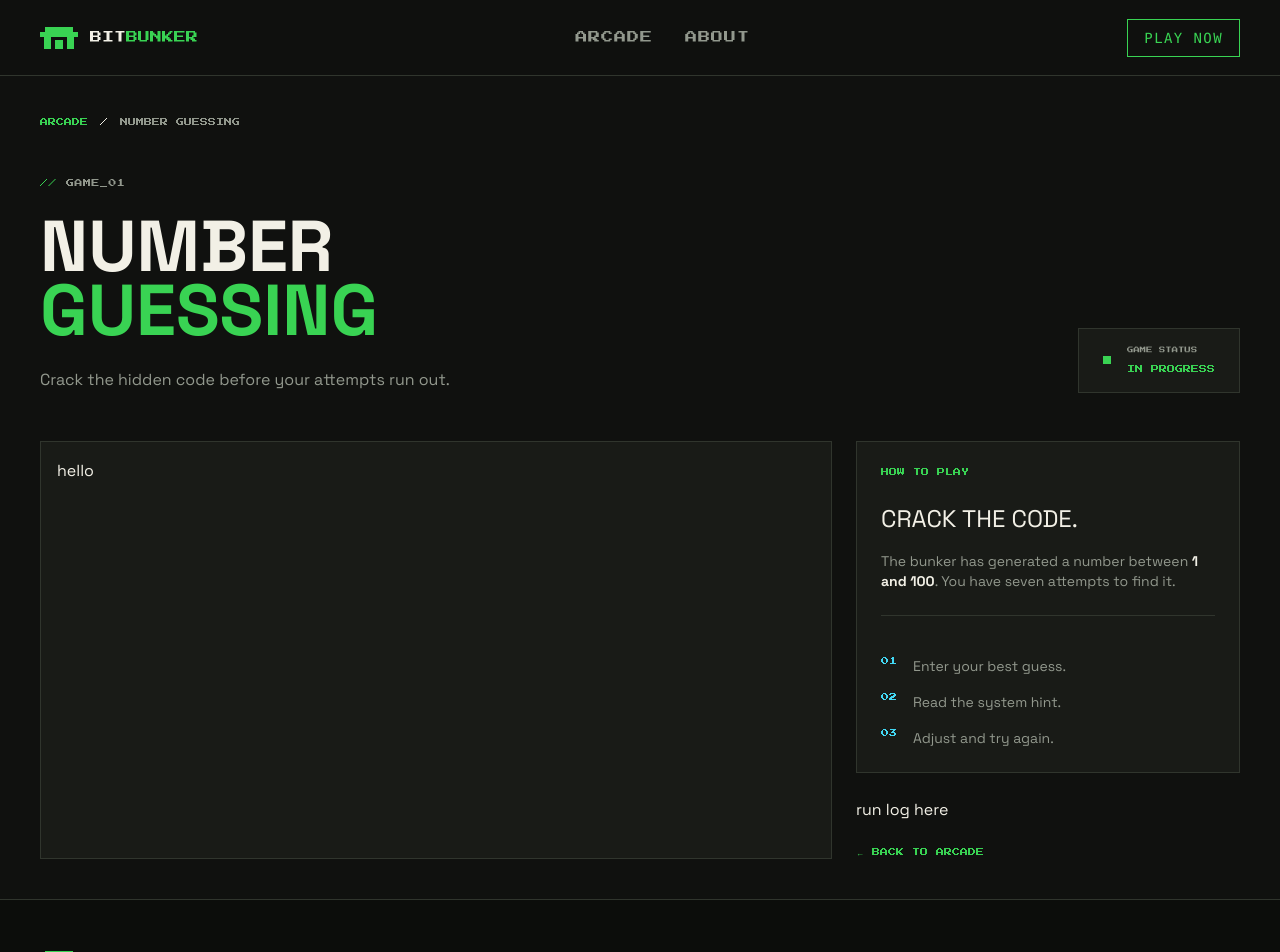
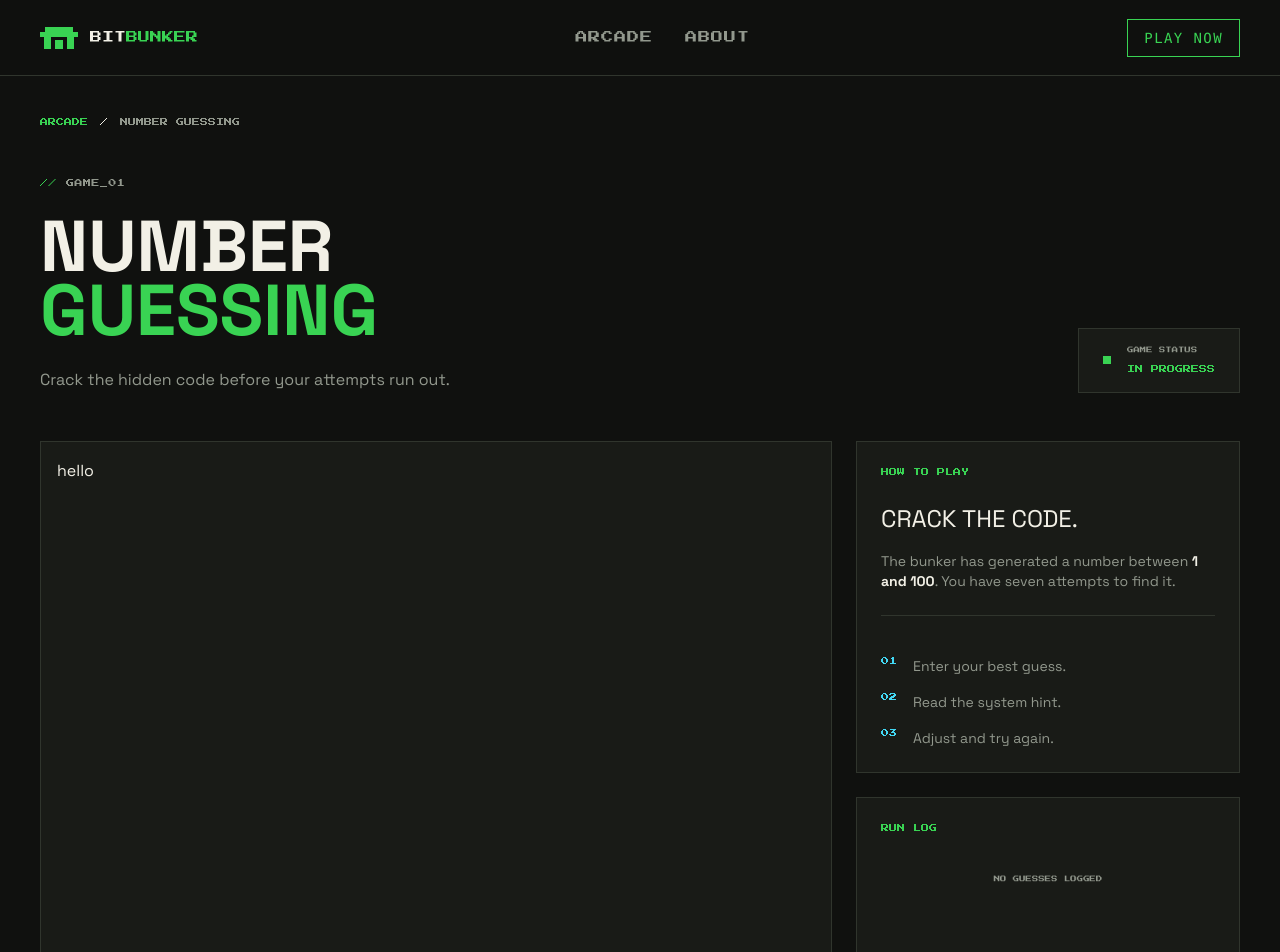
Before and after one commit to thatomakhusha/BitBunker, a Next.js app in the folder frontend/: page /games/number-guessing in a window 1280 px wide. Shown: the top 952 px of the page. Built offline with nearby package versions, Linux system fonts and the light colour scheme.

Commit message:
Add RunLog panel to game page

```diff
--- a/frontend/src/app/(main)/games/number-guessing/page.tsx
+++ b/frontend/src/app/(main)/games/number-guessing/page.tsx
@@ -1,8 +1,19 @@
 import GamePageLayout from "@/components/games/GamePageLayout";
+import RunLog from "@/components/games/RunLog";
 
 const NumberGuessingPage = () => {
     return (
-       <GamePageLayout title="Number Guessing" number={1} subtitle="Crack the hidden code before your attempts run out." statusLabel="GAME STATUS" statusValue="IN PROGRESS" steps={["Enter your best guess.", "Read the system hint.", "Adjust and try again."]} howTitle="Crack the code." howText={<>The bunker has generated a number between <strong className="text-foreground">1 and 100</strong>. You have seven attempts to find it.</>} sidePanel={<p>run log here</p>}>
+       <GamePageLayout
+            title="Number Guessing"
+            number={1}
+            subtitle="Crack the hidden code before your attempts run out."
+            statusLabel="GAME STATUS"
+            statusValue="IN PROGRESS"
+            steps={["Enter your best guess.", "Read the system hint.", "Adjust and try again."]}
+            howTitle="Crack the code."
+            howText={<>The bunker has generated a number between <strong className="text-foreground">1 and 100</strong>. You have seven attempts to find it.</>}
+            sidePanel={<RunLog entries={[]} />}
+        >
             <p>
                 hello
             </p>
--- /dev/null
+++ b/frontend/src/components/games/RunLog.tsx
@@ -0,0 +1,34 @@
+export type RunLogEntry = {
+    guess: number;
+    hint: string;
+};
+
+export default function RunLog({ entries } : {entries: RunLogEntry[]}){
+    return (
+        <div className="border border-border bg-surface p-6 min-h-64">
+            <p className="font-pixel text-[0.5rem] text-primary">
+                RUN LOG
+            </p>
+            {entries.length === 0 ?
+                <p className="mt-10 text-center font-pixel text-[0.4rem] text-muted">
+                    NO GUESSES LOGGED
+                </p> :
+                <div className="mt-4">
+                    {entries.map((entry, index) => (
+                        <div className="flex items-center gap-4 border-b border-border py-3" key={entries.length - index}>
+                            <span className="font-pixel text-[0.4rem] text-muted">
+                                #{String(entries.length - index).padStart(2, "0")}
+                            </span>
+                            <span className="font-pixel text-sm">
+                                {entry.guess}
+                            </span>
+                            <span className="ml-auto font-pixel text-[0.4rem] text-tertiary">
+                                {entry.hint}
+                            </span>
+                        </div>
+                    ))}
+                </div>
+            }
+        </div>
+    );
+}
```
Also changed, not shown: frontend/src/components/games/GameScreen.tsx (added).
